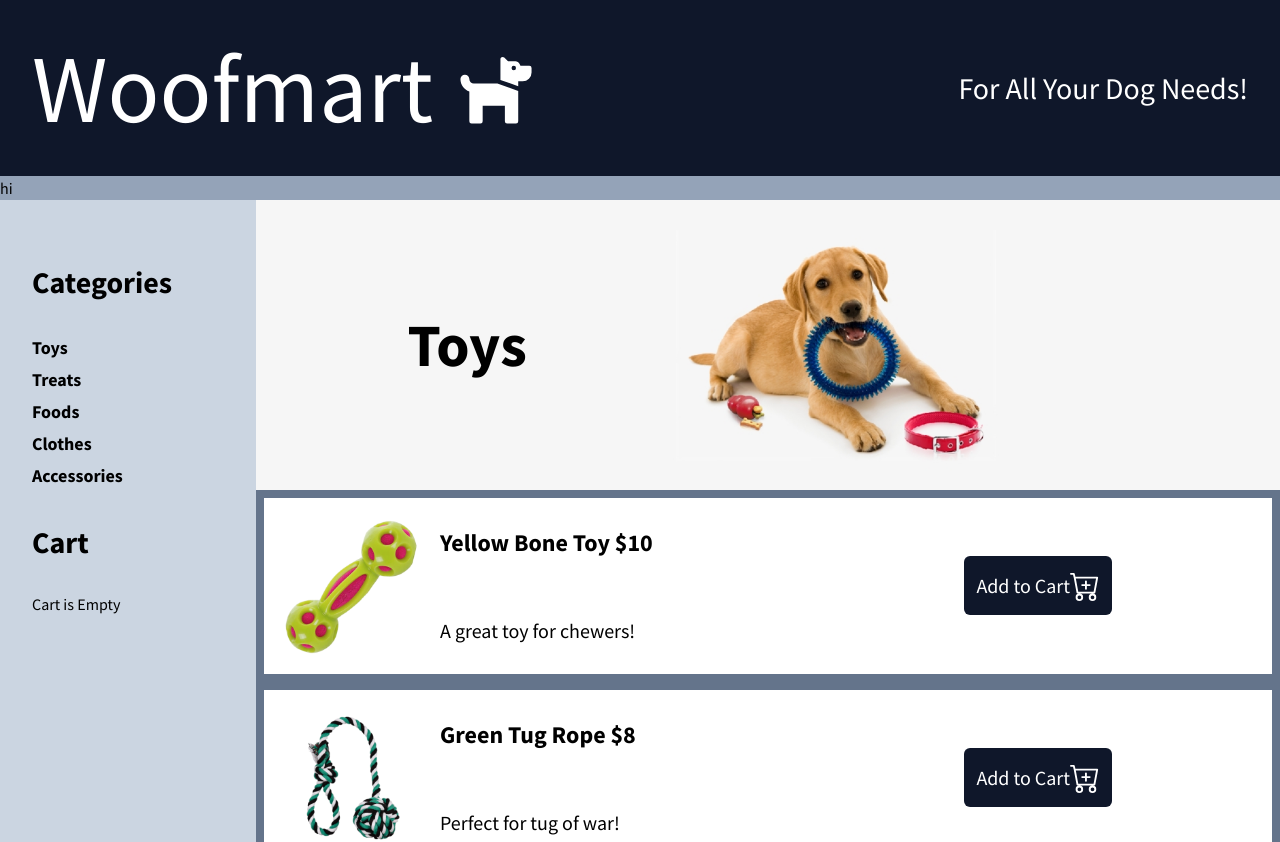
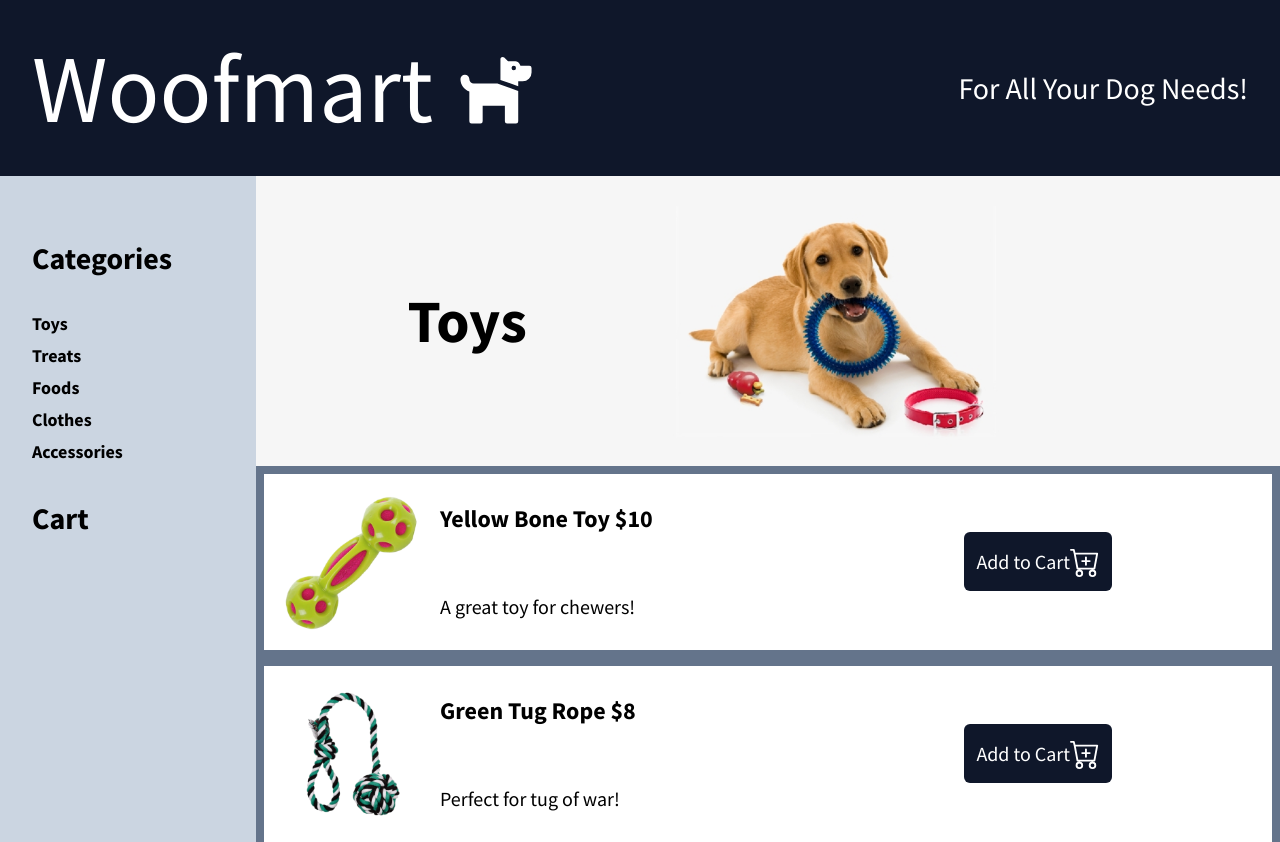
Before and after one commit to hamrajk/cart-app, a Next.js app: page / in a window 1280 px wide. Shown: the top 842 px of the page. Built offline with nearby package versions, Linux system fonts and the light colour scheme; what tw-elements would draw is missing.

Commit message:
Working on styling the cart

```diff
--- a/components/Sidebar.js
+++ b/components/Sidebar.js
@@ -1,3 +1,5 @@
+import Accordion from "react-bootstrap/Accordion";
+
 export default function Sidebar({ cartItems, onAdd, onRemove }) {
   let total = 0;
   for (let i of cartItems) {
@@ -16,22 +18,38 @@ export default function Sidebar({ cartItems, onAdd, onRemove }) {
         <li>Accessories</li>
       </ul>
 
-      <div>
-        <h2 className="text-3xl font-bold py-8">Cart</h2>
+      <Accordion>
+        <Accordion.Item eventKey="0">
+          <Accordion.Header className="text-3xl font-semibold py-8">
+            <b>Cart</b>
+          </Accordion.Header>
+          <Accordion.Body>
+            <div className="bg-white rounded-lg">
               <div>{cartItems.length === 0 && <div>Cart is Empty</div>}</div>
               {cartItems.map((item) => (
-          <div className="flex" key={item.id}>
-            <div>{item.name}</div>
-            <div>{item.qty}</div>
+                <div
+                  className="flex py-2 w-1/5 ml-4 items-center "
+                  key={item.id}
+                >
+                  <img className="max-h-full max-w-full" src={item.image} />
+                  <div className="px-4 text-xl font-semibold">{item.name}</div>
+                  <div className="flex inline-flex">
                     <button onClick={() => onAdd(item)}>+</button>
+                    <div className="px-3">{item.qty}</div>
                     <button onClick={() => onRemove(item)}>-</button>
-            <div>
-              {item.qty} x ${item.price}
+                  </div>
+                  <div className="inline ml-10">
+                    <span>
+                      {item.qty + " x"} ${item.price}
+                    </span>
                   </div>
                 </div>
               ))}
               {total === 0 ? null : total}
             </div>
+          </Accordion.Body>
+        </Accordion.Item>
+      </Accordion>
     </div>
   );
 }
--- a/package.json
+++ b/package.json
@@ -8,8 +8,10 @@
     "lint": "next lint"
   },
   "dependencies": {
+    "bootstrap": "^5.1.3",
     "next": "12.0.8",
     "react": "17.0.2",
+    "react-bootstrap": "^2.1.2",
     "react-collapse-pane": "^2.0.1",
     "react-collapsible": "^2.8.4",
     "react-dom": "17.0.2",
--- a/pages/index.js
+++ b/pages/index.js
@@ -50,9 +50,6 @@ export default function Home() {
       </Head>
 
       <Header />
-      <div className="flex flex-col justify-end  bg-slate-400">
-        <p>hi</p>
-      </div>
 
       <div className="flex h-full">
         <Sidebar cartItems={cartItems} onAdd={onAdd} onRemove={onRemove} />
```
Also changed, not shown: 1 other file (tests, documents, lock files or other folders). Lines whose indentation alone changed are shown as unchanged.
